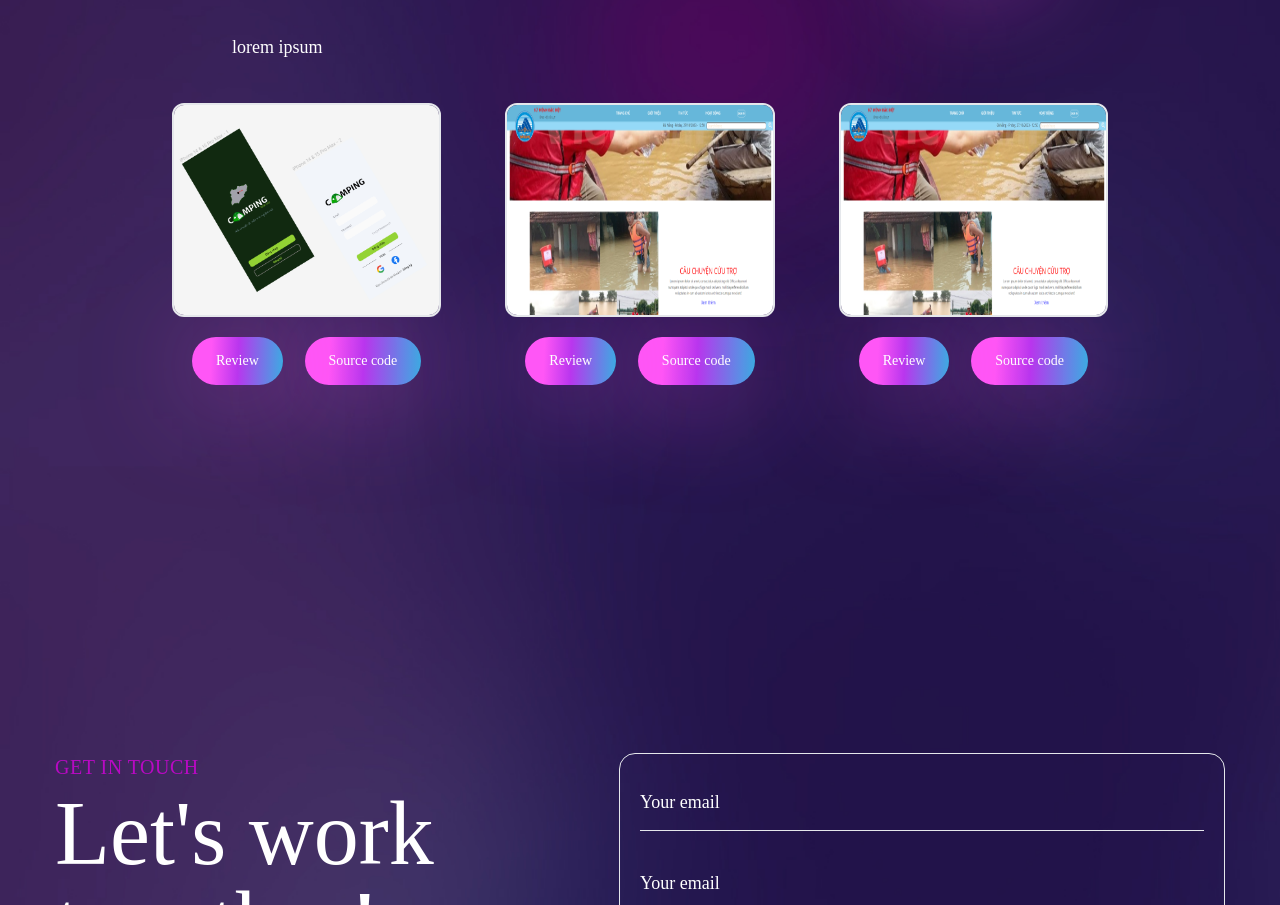
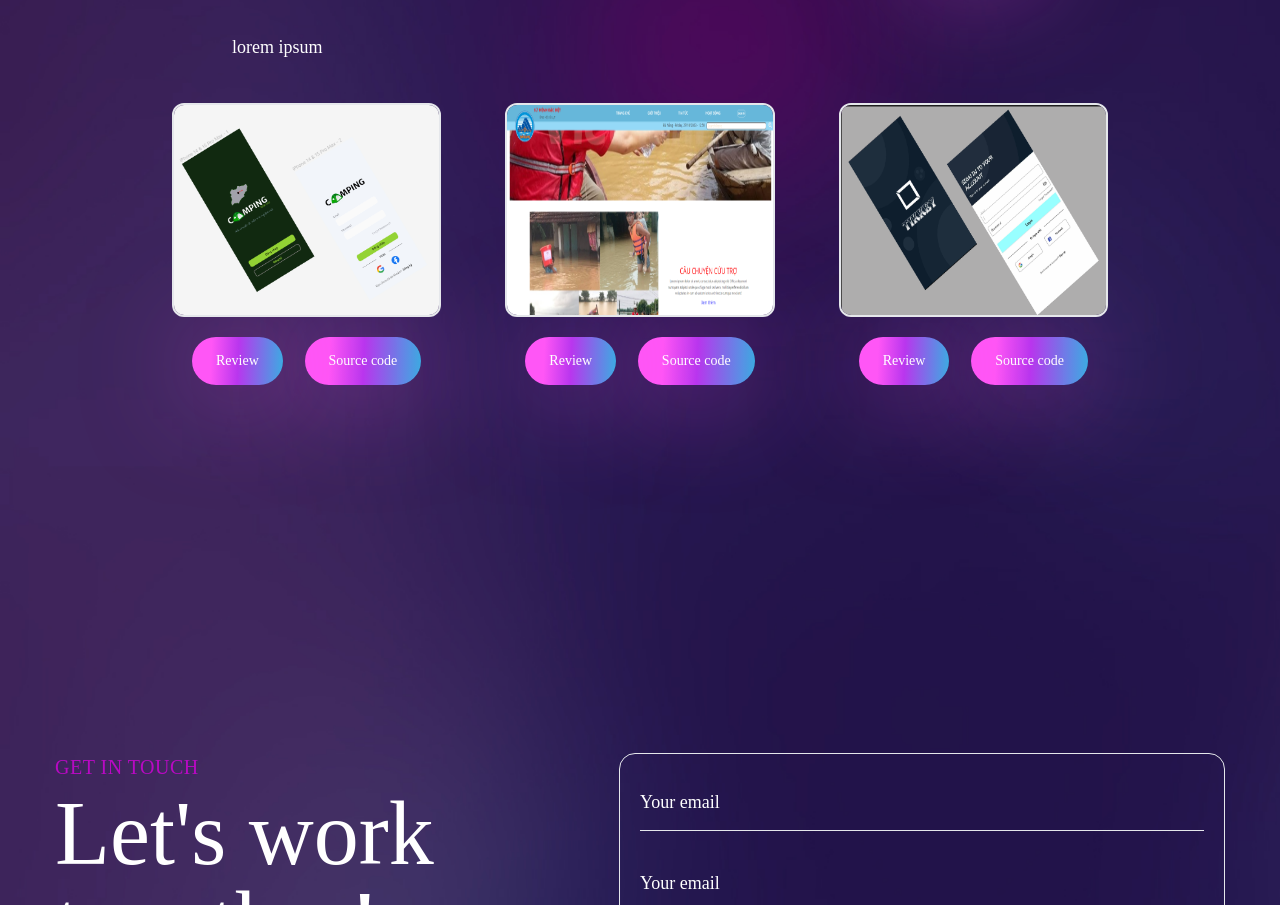
Before and after one commit to lnhieu7321/portfolio, a React (Create React App) app: page / in a window 1280 px wide. Shown: the part 2545-3450 px from the top of the page. Built offline with nearby package versions, Linux system fonts and the light colour scheme.

Commit message:
Update Work.js

```diff
--- a/src/components/Work.js
+++ b/src/components/Work.js
@@ -78,7 +78,7 @@ const Work = () => {
           <div className='w-[400px] px-8'>
             <div className='group relative overflow-hidden border-2 boreder-white/50 rounded-xl'>
               <div className='group-hover:bg-black/70 w-full h-full absolute z-40 transition-all duration-300'></div>
-              <img className=' h-[210px] w-full group-hover:scale-125 transition-all duration-500' src={Img2} alt="" />
+              <img className=' h-[210px] w-full group-hover:scale-125 transition-all duration-500' src={Img3} alt="" />
               <div className='absolute -bottom-full left-12 group-hover:bottom-14 transition-all duration-500 z-50'>
                 <span className='text-gradient'>Application</span>
 
```
